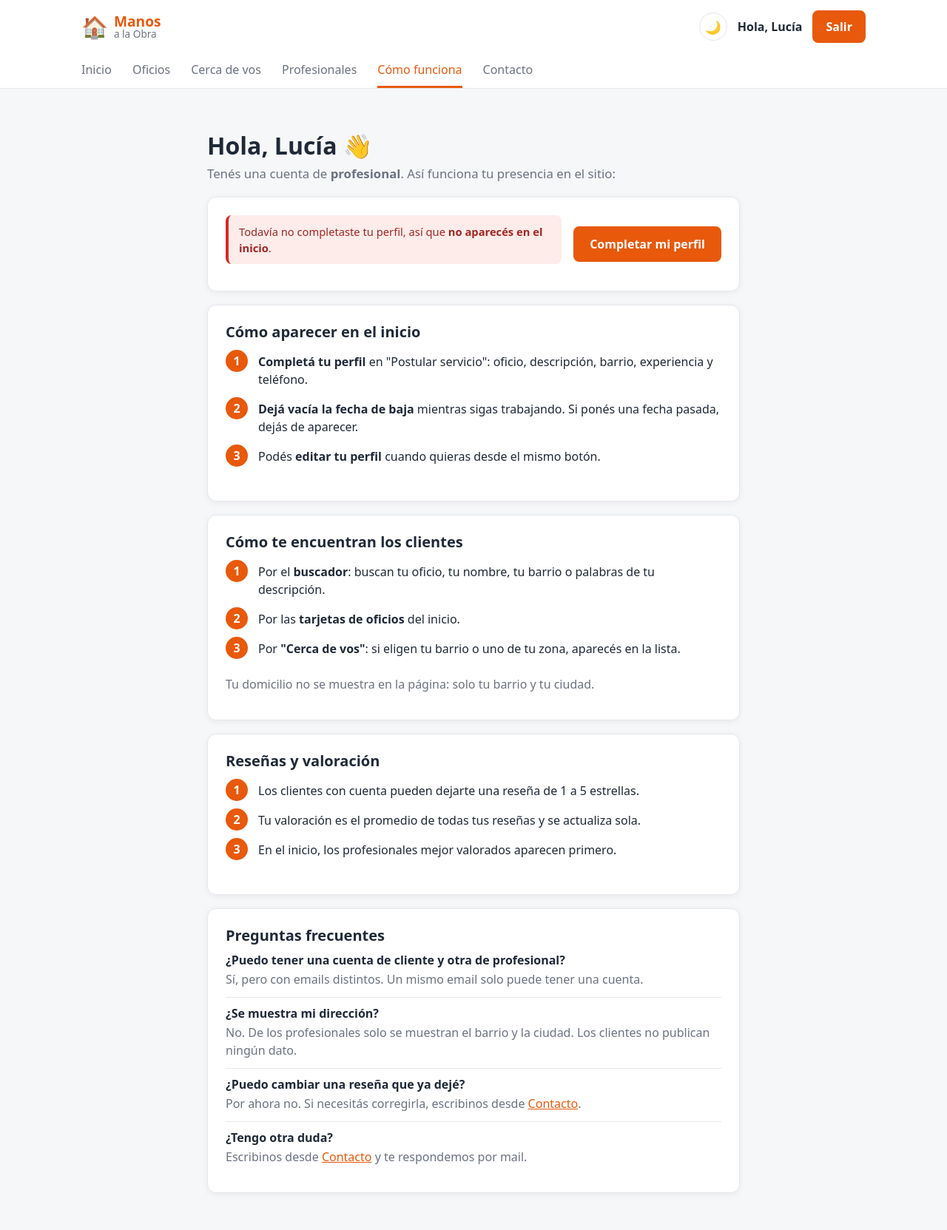
After one commit to juampzdev/manos_a_la_obra_con_css, a PHP site: page /manos_a_la_obra_con_css/como_funciona.php in a window 1280 px wide. The commit adds this page. Shown: the whole page at 74% size. Run offline with PHP 8.4, Linux system fonts and the light colour scheme; a user stored in the database is signed in.

Commit message:
Página Cómo funciona según el tipo de usuario
- como_funciona.php: sin cuenta muestra los dos caminos (buscar u ofrecer
  un servicio); el cliente ve cuántas reseñas dejó y cómo buscar y opinar;
  el profesional ve el estado de su perfil (sin completar, dado de baja o
  publicado con su valoración) y cómo lo encuentran. Preguntas frecuentes
- index.php: el menú Cómo funciona lleva a la página nueva
- style.css: pasos numerados, caja de estado y preguntas frecuentes

Co-Authored-By: Claude Opus 5.5 <noreply@anthropic.com>
Claude-Session: https://claude.ai/code/session_01V3wq3Zyxurdy5nyKCo8G2a

```diff
--- /dev/null
+++ b/como_funciona.php
@@ -0,0 +1,229 @@
+<?php
+// "Cómo funciona": explica el sitio según quién esté mirando.
+//   - Sin cuenta: los dos caminos (buscar un profesional u ofrecer un servicio).
+//   - Cliente: cómo buscar, contactar y dejar reseñas, y cuántas reseñas dejó.
+//   - Profesional: cómo aparecer en el inicio y el estado de su perfil.
+session_start();
+require "config.php";
+
+// ¿Eligió modo oscuro? Lo guarda tema.php en una cookie
+$modo_oscuro = ($_COOKIE["tema"] ?? "") === "oscuro";
+
+// "visitante", "cliente" o "profesional"
+$tipo = $_SESSION["usuario_tipo"] ?? "visitante";
+
+// ---------- Datos del cliente: cuántas reseñas dejó ----------
+$cantidad_mis_resenas = 0;
+if ($tipo === "cliente") {
+    $consulta = $conexion->prepare("SELECT COUNT(*) AS cantidad FROM resenas WHERE cliente_id = ?");
+    $consulta->bind_param("i", $_SESSION["usuario_id"]);
+    $consulta->execute();
+    $cantidad_mis_resenas = $consulta->get_result()->fetch_assoc()["cantidad"];
+}
+
+// ---------- Datos del profesional: el estado de su perfil ----------
+$mi_perfil = null;
+if ($tipo === "profesional") {
+    $consulta = $conexion->prepare(
+        "SELECT oficio, fecha_baja, valoracion, cantidad_resenas FROM profesionales WHERE id = ?"
+    );
+    $consulta->bind_param("i", $_SESSION["usuario_id"]);
+    $consulta->execute();
+    $mi_perfil = $consulta->get_result()->fetch_assoc();
+}
+// Mismas condiciones que usa el inicio para mostrar a un profesional
+$perfil_completo = $mi_perfil && $mi_perfil["oficio"] !== null;
+$dado_de_baja    = $mi_perfil && $mi_perfil["fecha_baja"] !== null && $mi_perfil["fecha_baja"] < date("Y-m-d");
+?>
+<!DOCTYPE html>
+<html lang="es">
+<head>
+    <meta charset="UTF-8">
+    <meta name="viewport" content="width=device-width, initial-scale=1.0">
+    <title>Cómo funciona | Manos a la Obra</title>
+    <link rel="stylesheet" href="style.css">
+</head>
+<body class="<?php echo $modo_oscuro ? "oscuro" : ""; ?>">
+
+    <header class="header-principal">
+        <div class="barra-superior">
+            <a href="index.php" class="logo">
+                <span class="logo-icono">🏠</span>
+                <span class="logo-texto"><strong>Manos</strong><span>a la Obra</span></span>
+            </a>
+            <div class="acciones">
+                <a href="tema.php" class="boton-tema" title="<?php echo $modo_oscuro ? "Activar modo claro" : "Activar modo oscuro"; ?>">
+                    <?php echo $modo_oscuro ? "☀️" : "🌙"; ?>
+                </a>
+                <?php if (isset($_SESSION["usuario_nombre"])): ?>
+                    <span class="link-ingresar">Hola, <?php echo htmlspecialchars($_SESSION["usuario_nombre"]); ?></span>
+                    <a href="logout.php" class="btn-publicar">Salir</a>
+                <?php else: ?>
+                    <a href="login.php" class="link-ingresar">Ingresar</a>
+                    <a href="registro.php" class="btn-publicar">Crear cuenta</a>
+                <?php endif; ?>
+            </div>
+        </div>
+        <nav class="barra-menu">
+            <a href="index.php">Inicio</a>
+            <a href="index.php#oficios">Oficios</a>
+            <a href="index.php#cerca">Cerca de vos</a>
+            <a href="index.php#profesionales">Profesionales</a>
+            <a href="como_funciona.php" class="activo">Cómo funciona</a>
+            <a href="contacto.php">Contacto</a>
+        </nav>
+    </header>
+
+    <main class="seccion">
+        <div class="contenedor contenedor-angosto">
+
+            <?php if ($tipo === "visitante"): ?>
+                <!-- ===================== Sin cuenta ===================== -->
+                <h1 class="como-titulo">¿Cómo funciona Manos a la Obra?</h1>
+                <p class="como-intro">Conectamos a personas que necesitan un trabajo en su casa con profesionales de oficios de su zona.
+                    Elegí lo que querés hacer:</p>
+
+                <div class="perfil-caja">
+                    <h2>🔍 Busco un profesional</h2>
+                    <ol class="pasos">
+                        <li><strong>Buscá.</strong> Escribí lo que necesitás en el buscador, tocá un oficio o elegí tu barrio en "Cerca de vos".</li>
+                        <li><strong>Compará.</strong> Cada tarjeta muestra el oficio, el barrio y la valoración. Entrá a "Ver perfil" para leer la descripción y las reseñas.</li>
+                        <li><strong>Contactalo.</strong> El teléfono está en su tarjeta y en su perfil: lo llamás directamente, sin intermediarios.</li>
+                        <li><strong>Opiná.</strong> Si creás una cuenta de cliente, podés dejar una reseña para ayudar a otros.</li>
+                    </ol>
+                    <p class="texto-suave">Para buscar y ver perfiles no necesitás cuenta.</p>
+                </div>
+
+                <div class="perfil-caja">
+                    <h2>🛠️ Ofrezco un servicio</h2>
+                    <ol class="pasos">
+                        <li><strong>Creá tu cuenta</strong> eligiendo el tipo <em>Profesional</em>.</li>
+                        <li><strong>Completá tu perfil:</strong> oficio, descripción, barrio, años de experiencia y teléfono.</li>
+                        <li><strong>Aparecé en el inicio.</strong> Los clientes te encuentran por tu oficio, tu nombre o tu barrio.</li>
+                        <li><strong>Sumá reseñas.</strong> Cada opinión de un cliente actualiza tu valoración, y los mejor valorados aparecen primero.</li>
+                    </ol>
+                </div>
+
+                <div class="como-acciones">
+                    <a href="registro.php" class="boton boton-lleno">Crear cuenta</a>
+                    <a href="login.php" class="boton boton-borde">Ya tengo cuenta</a>
+                </div>
+
+            <?php elseif ($tipo === "cliente"): ?>
+                <!-- ===================== Cliente ===================== -->
+                <h1 class="como-titulo">Hola, <?php echo htmlspecialchars($_SESSION["usuario_nombre"]); ?> 👋</h1>
+                <p class="como-intro">Tenés una cuenta de <strong>cliente</strong>. Así podés aprovecharla:</p>
+
+                <div class="perfil-caja estado-cuenta">
+                    <div>
+                        <span class="estado-numero"><?php echo $cantidad_mis_resenas; ?></span>
+                        <span class="texto-suave"><?php echo $cantidad_mis_resenas == 1 ? "reseña dejada" : "reseñas dejadas"; ?></span>
+                    </div>
+                    <a href="index.php#profesionales" class="boton boton-lleno">Buscar profesionales</a>
+                </div>
+
+                <div class="perfil-caja">
+                    <h2>Cómo encontrar al profesional indicado</h2>
+                    <ol class="pasos">
+                        <li><strong>Buscá</strong> por oficio, nombre o barrio en el buscador del <a href="index.php">inicio</a>.</li>
+                        <li><strong>Usá "Cerca de vos":</strong> elegís tu barrio y te mostramos primero a los de tu barrio y después a los de tu zona.</li>
+                        <li><strong>Leé las reseñas</strong> en "Ver perfil" antes de decidir.</li>
+                        <li><strong>Llamalo</strong> al teléfono de su perfil para coordinar el trabajo.</li>
+                    </ol>
+                </div>
+
+                <div class="perfil-caja">
+                    <h2>Dejar una reseña</h2>
+                    <ol class="pasos">
+                        <li>Cuando termine el trabajo, entrá al perfil del profesional.</li>
+                        <li>Abajo de todo vas a ver "Dejá tu reseña": elegí de 1 a 5 estrellas y contá cómo te fue.</li>
+                        <li>Tu reseña se publica al instante y actualiza su valoración.</li>
+                    </ol>
+                    <p class="texto-suave">Podés dejar una sola reseña por profesional, así las opiniones son justas.</p>
+                </div>
+
+                <div class="perfil-caja">
+                    <h2>¿Querés ofrecer tus servicios?</h2>
+                    <p>Las cuentas de cliente no publican perfiles. Para aparecer como profesional, <a href="logout.php">salí</a>
+                        y creá una cuenta nueva de tipo <em>Profesional</em> con otro email.</p>
+                </div>
+
+            <?php else: ?>
+                <!-- ===================== Profesional ===================== -->
+                <h1 class="como-titulo">Hola, <?php echo htmlspecialchars($_SESSION["usuario_nombre"]); ?> 👋</h1>
+                <p class="como-intro">Tenés una cuenta de <strong>profesional</strong>. Así funciona tu presencia en el sitio:</p>
+
+                <!-- El estado del perfil cambia según lo que hay en la base -->
+                <div class="perfil-caja estado-cuenta">
+                    <?php if (!$perfil_completo): ?>
+                        <p class="mensaje-error">Todavía no completaste tu perfil, así que <strong>no aparecés en el inicio</strong>.</p>
+                        <a href="postular.php" class="boton boton-lleno">Completar mi perfil</a>
+                    <?php elseif ($dado_de_baja): ?>
+                        <p class="mensaje-error">Tu perfil tiene una fecha de baja pasada, así que <strong>no aparecés en el inicio</strong>.
+                            Si volviste a trabajar, borrá la fecha de baja.</p>
+                        <a href="postular.php" class="boton boton-lleno">Editar mi perfil</a>
+                    <?php else: ?>
+                        <div>
+                            <span class="estado-numero">⭐ <?php echo $mi_perfil["valoracion"]; ?></span>
+                            <span class="texto-suave"><?php echo $mi_perfil["cantidad_resenas"]; ?> reseñas · Tu perfil está publicado</span>
+                        </div>
+                        <a href="perfil.php?id=<?php echo $_SESSION["usuario_id"]; ?>" class="boton boton-lleno">Ver mi perfil público</a>
+                    <?php endif; ?>
+                </div>
+
+                <div class="perfil-caja">
+                    <h2>Cómo aparecer en el inicio</h2>
+                    <ol class="pasos">
+                        <li><strong>Completá tu perfil</strong> en "Postular servicio": oficio, descripción, barrio, experiencia y teléfono.</li>
+                        <li><strong>Dejá vacía la fecha de baja</strong> mientras sigas trabajando. Si ponés una fecha pasada, dejás de aparecer.</li>
+                        <li>Podés <strong>editar tu perfil</strong> cuando quieras desde el mismo botón.</li>
+                    </ol>
+                </div>
+
+                <div class="perfil-caja">
+                    <h2>Cómo te encuentran los clientes</h2>
+                    <ol class="pasos">
+                        <li>Por el <strong>buscador</strong>: buscan tu oficio, tu nombre, tu barrio o palabras de tu descripción.</li>
+                        <li>Por las <strong>tarjetas de oficios</strong> del inicio.</li>
+                        <li>Por <strong>"Cerca de vos"</strong>: si eligen tu barrio o uno de tu zona, aparecés en la lista.</li>
+                    </ol>
+                    <p class="texto-suave">Tu domicilio no se muestra en la página: solo tu barrio y tu ciudad.</p>
+                </div>
+
+                <div class="perfil-caja">
+                    <h2>Reseñas y valoración</h2>
+                    <ol class="pasos">
+                        <li>Los clientes con cuenta pueden dejarte una reseña de 1 a 5 estrellas.</li>
+                        <li>Tu valoración es el promedio de todas tus reseñas y se actualiza sola.</li>
+                        <li>En el inicio, los profesionales mejor valorados aparecen primero.</li>
+                    </ol>
+                </div>
+
+            <?php endif; ?>
+
+            <!-- Preguntas frecuentes: las mismas para todos -->
+            <div class="perfil-caja">
+                <h2>Preguntas frecuentes</h2>
+                <div class="pregunta-frecuente">
+                    <h3>¿Puedo tener una cuenta de cliente y otra de profesional?</h3>
+                    <p>Sí, pero con emails distintos. Un mismo email solo puede tener una cuenta.</p>
+                </div>
+                <div class="pregunta-frecuente">
+                    <h3>¿Se muestra mi dirección?</h3>
+                    <p>No. De los profesionales solo se muestran el barrio y la ciudad. Los clientes no publican ningún dato.</p>
+                </div>
+                <div class="pregunta-frecuente">
+                    <h3>¿Puedo cambiar una reseña que ya dejé?</h3>
+                    <p>Por ahora no. Si necesitás corregirla, escribinos desde <a href="contacto.php">Contacto</a>.</p>
+                </div>
+                <div class="pregunta-frecuente">
+                    <h3>¿Tengo otra duda?</h3>
+                    <p>Escribinos desde <a href="contacto.php">Contacto</a> y te respondemos por mail.</p>
+                </div>
+            </div>
+
+        </div>
+    </main>
+
+</body>
+</html>
--- a/index.php
+++ b/index.php
@@ -169,7 +169,7 @@ if (($_SESSION["usuario_tipo"] ?? "") === "profesional") {
             <a href="#oficios">Oficios</a>
             <a href="#cerca">Cerca de vos</a>
             <a href="#profesionales">Profesionales</a>
-            <a href="#">Cómo funciona</a>
+            <a href="como_funciona.php">Cómo funciona</a>
             <a href="contacto.php">Contacto</a>
         </nav>
     </header>
--- a/style.css
+++ b/style.css
@@ -423,6 +423,60 @@ a.link-ingresar:hover { color: var(--primario); }
 .formulario.formulario-plano { max-width: none; padding: 0; box-shadow: none; border-radius: 0; }
 
 /* =========================================================
+   Cómo funciona (como_funciona.php)
+   Usa las mismas cajas blancas del perfil (.perfil-caja)
+   ========================================================= */
+.como-titulo { margin: 8px 0 6px; font-size: 2rem; }
+.como-intro { margin: 0; color: var(--texto-suave); font-size: 1.05rem; }
+
+/* Pasos numerados: el número va adentro de un círculo naranja.
+   counter-reset / counter-increment hacen que el CSS cuente solo 1, 2, 3... */
+.pasos {
+    list-style: none;
+    margin: 0 0 12px;
+    padding: 0;
+    counter-reset: paso;
+}
+.pasos li {
+    counter-increment: paso;
+    position: relative;
+    padding: 4px 0 12px 44px;   /* espacio a la izquierda para el círculo */
+}
+.pasos li::before {
+    content: counter(paso);      /* escribe el número del paso */
+    position: absolute;
+    left: 0;
+    top: 0;
+    width: 30px;
+    height: 30px;
+    border-radius: 50%;
+    background: var(--primario);
+    color: var(--blanco);
+    font-weight: 700;
+    display: flex;
+    align-items: center;
+    justify-content: center;
+}
+
+/* Caja con el estado de la cuenta: dato a la izquierda, botón a la derecha */
+.estado-cuenta {
+    display: flex;
+    align-items: center;
+    justify-content: space-between;
+    gap: 16px;
+    flex-wrap: wrap;
+}
+.estado-cuenta .mensaje-error { flex: 1; }
+.estado-numero { display: block; font-size: 1.8rem; font-weight: 700; }
+
+.como-acciones { display: flex; gap: 12px; flex-wrap: wrap; margin-top: 22px; }
+
+.pregunta-frecuente { padding: 12px 0; border-top: 1px solid var(--borde); }
+.pregunta-frecuente:first-of-type { border-top: none; padding-top: 0; }
+.pregunta-frecuente h3 { margin: 0 0 4px; font-size: 1rem; }
+.pregunta-frecuente p { margin: 0; color: var(--texto-suave); }
+
+/* =========================================================
    Formularios (login, crear cuenta, perfil profesional)
    ========================================================= */
 .pagina-form {
@@ -565,4 +619,5 @@ a.link-ingresar:hover { color: var(--primario); }
     .formulario.formulario-plano { padding: 0; }
     .perfil-datos { grid-template-columns: 1fr; }
     .perfil-cabecera { flex-direction: column; text-align: center; }
+    .como-titulo { font-size: 1.6rem; }
 }
```
Also changed, not shown: README.md.
